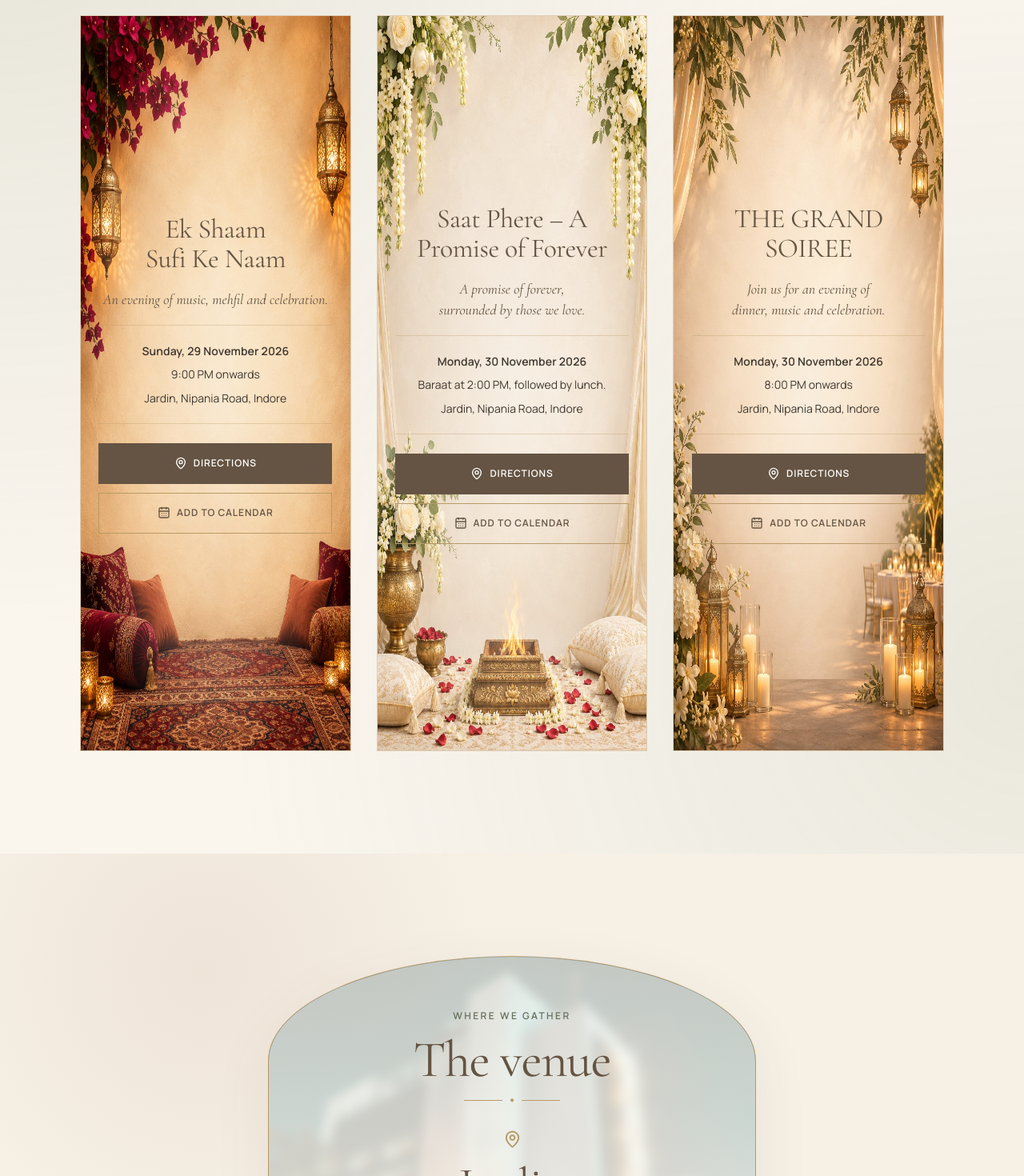
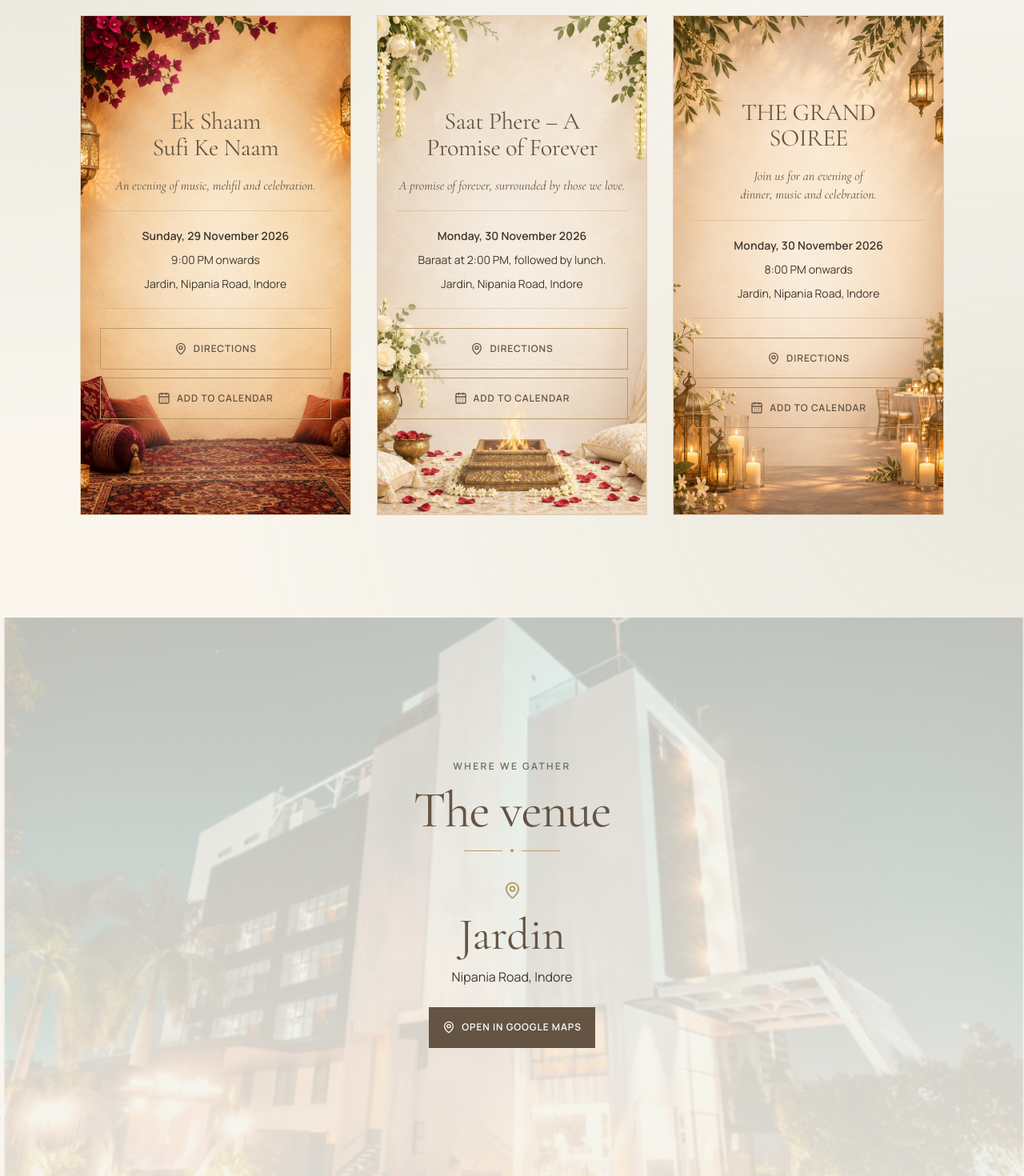
Before and after one commit to Amogha-BK/Shristi-and-Harsha-Wedding-, a React (Vite) app: page / in a window 1280 px wide. Shown: the part 2340-3810 px from the top of the page at 80% size. Built offline with nearby package versions, Linux system fonts and the light colour scheme.

Commit message:
Fix celebration backgrounds, venue styling and music startup

```diff
--- a/src/App.tsx
+++ b/src/App.tsx
@@ -48,10 +48,13 @@ function MusicControl({ canPlay }: { canPlay: boolean }) {
     player.volume = 0.35;
 
     const removeListeners = () => {
-      document.removeEventListener("click", startOnInteraction);
-      document.removeEventListener("keydown", startOnInteraction);
+      document.removeEventListener("pointerdown", startOnInteraction, true);
+      document.removeEventListener("touchend", startOnInteraction, true);
+      document.removeEventListener("keydown", startOnInteraction, true);
+      window.removeEventListener("pageshow", tryAutoplay);
     };
     const tryAutoplay = () => {
+      if (disposed || userControlled.current) return;
       void player.play().then(() => {
         if (!disposed) removeListeners();
       }).catch(() => {
@@ -67,8 +70,10 @@ function MusicControl({ canPlay }: { canPlay: boolean }) {
       tryAutoplay();
     };
 
-    document.addEventListener("click", startOnInteraction);
-    document.addEventListener("keydown", startOnInteraction);
+    document.addEventListener("pointerdown", startOnInteraction, true);
+    document.addEventListener("touchend", startOnInteraction, true);
+    document.addEventListener("keydown", startOnInteraction, true);
+    window.addEventListener("pageshow", tryAutoplay);
     tryAutoplay();
     return () => {
       disposed = true;
@@ -98,6 +103,7 @@ function MusicControl({ canPlay }: { canPlay: boolean }) {
         <audio
           ref={audio}
           src={config.optional.musicUrl}
+          autoPlay
           preload="auto"
           loop
           onPlay={() => setPlaying(true)}
@@ -301,7 +307,7 @@ function EventCard({ event, index }: { event: Celebration; index: number }) {
         </div>
         <div className="event-actions">
           <a
-            className="button button-solid focus-ring"
+            className="button button-outline focus-ring"
             href={event.mapUrl}
             target="_blank"
             rel="noreferrer"
@@ -391,7 +397,7 @@ function RSVP() {
 
   const sendWhatsApp = () => {
     if (!config.optional.whatsappHostNumber) return;
-    const number = config.optional.whatsappHostNumber.replace(/\D/g, "");
+    const number = String(config.optional.whatsappHostNumber).replace(/\D/g, "");
     window.open(
       `https://wa.me/${number}?text=${encodeURIComponent(preview)}`,
       "_blank",
@@ -626,7 +632,7 @@ export default function App() {
         </section>
 
         <section className="venue-section" id="venue">
-          <div className="venue-arch">
+          <div className="venue-content">
             <SectionHeading eyebrow="Where we gather">The venue</SectionHeading>
             <MapPin className="venue-pin" />
             <h3>{config.venue.name}</h3>
--- a/src/index.css
+++ b/src/index.css
@@ -943,7 +943,6 @@ textarea:focus-visible {
 .event-card {
   container-type: inline-size;
   position: relative;
-  min-height: 820px;
   overflow: hidden;
   display: flex;
   flex-direction: column;
@@ -960,7 +959,8 @@ textarea:focus-visible {
   inset: 0;
   width: 100%;
   height: 100%;
-  object-fit: fill;
+  object-fit: cover;
+  object-position: center;
 }
 .event-wash {
   position: absolute;
@@ -970,15 +970,16 @@ textarea:focus-visible {
 }
 .event-content {
   width: 100%;
+  min-height: 150cqi;
   max-width: 560px;
-  padding: 9rem 1.6rem 11rem;
+  padding: 28cqi 7cqi 32cqi;
   text-align: center;
 }
 .event-card h3 {
-  max-width: 480px;
+  max-width: min(480px, 90%);
   margin: 0.65rem auto;
   color: var(--taupe);
-  font-size: clamp(2rem, 10cqi, 3.25rem);
+  font-size: clamp(1.75rem, 9cqi, 3.25rem);
   font-weight: 400;
   line-height: 1.08;
   letter-spacing: -0.015em;
@@ -989,7 +990,7 @@ textarea:focus-visible {
   margin: 1.2rem auto;
   color: var(--taupe);
   font-family: var(--font-display);
-  font-size: clamp(1.125rem, 5cqi, 1.375rem);
+  font-size: clamp(1rem, 4.6cqi, 1.375rem);
   font-style: italic;
   line-height: 1.45;
   text-wrap: balance;
@@ -1051,12 +1052,13 @@ textarea:focus-visible {
 
 /* Venue */
 .venue-section {
+  position: relative;
+  isolation: isolate;
   display: grid;
   place-items: center;
-  background:
-    radial-gradient(circle at 20% 20%, rgb(216 188 174 / 0.24), transparent 30%), var(--ivory);
+  background: var(--ivory);
 }
-.venue-arch {
+.venue-content {
   position: relative;
   overflow: hidden;
   isolation: isolate;
@@ -1066,42 +1068,38 @@ textarea:focus-visible {
   flex-direction: column;
   align-items: center;
   justify-content: center;
-  padding: 4rem 1.25rem 2.5rem;
-  border: 1px solid var(--gold);
-  border-radius: 50% 50% 0 0 / 28% 28% 0 0;
+  padding: 3rem 1.25rem;
   text-align: center;
-  background: rgb(250 246 238 / 0.64);
-  box-shadow: 0 20px 70px rgb(101 84 67 / 0.08);
+  color: var(--ink);
 }
-.venue-arch::before,
-.venue-arch::after {
+.venue-section::before,
+.venue-section::after {
   content: "";
   position: absolute;
   inset: 0;
   pointer-events: none;
 }
-.venue-arch::before {
+.venue-section::before {
   z-index: -2;
   background: url("/assets/jardin-venue.png") center / cover no-repeat;
-  filter: blur(6px);
-  transform: scale(1.06);
+  opacity: 0.3;
 }
-.venue-arch::after {
+.venue-section::after {
   z-index: -1;
-  background: linear-gradient(180deg, rgb(250 246 238 / 0.78), rgb(250 246 238 / 0.86));
+  background: linear-gradient(180deg, rgb(250 246 238 / 0.25), rgb(250 246 238 / 0.6));
 }
 .venue-pin {
   width: 23px;
   margin: 2rem 0 0.7rem;
   color: var(--gold);
 }
-.venue-arch h3 {
+.venue-content h3 {
   color: var(--taupe);
   font-size: clamp(2.5rem, 8vw, 3.5rem);
   font-weight: 400;
   line-height: 1.15;
 }
-.venue-arch > p {
+.venue-content > p {
   margin: 0.55rem 0 1.5rem;
   font-size: clamp(0.875rem, 2.5vw, 1rem);
   line-height: 1.6;
@@ -1443,12 +1441,6 @@ footer p {
   .events {
     gap: 2rem;
   }
-  .event-card {
-    min-height: 880px;
-  }
-  .event-content {
-    padding: 10rem 3rem 12rem;
-  }
   .rsvp-section {
     grid-template-columns: minmax(280px, 0.75fr) minmax(420px, 1fr);
     align-items: center;
@@ -1471,12 +1463,6 @@ footer p {
   .events {
     grid-template-columns: repeat(3, 1fr);
     align-items: stretch;
-  }
-  .event-card {
-    min-height: 920px;
-  }
-  .event-content {
-    padding: 10rem 1.4rem 12rem;
   }
   .event-actions {
     flex-direction: column;
```
